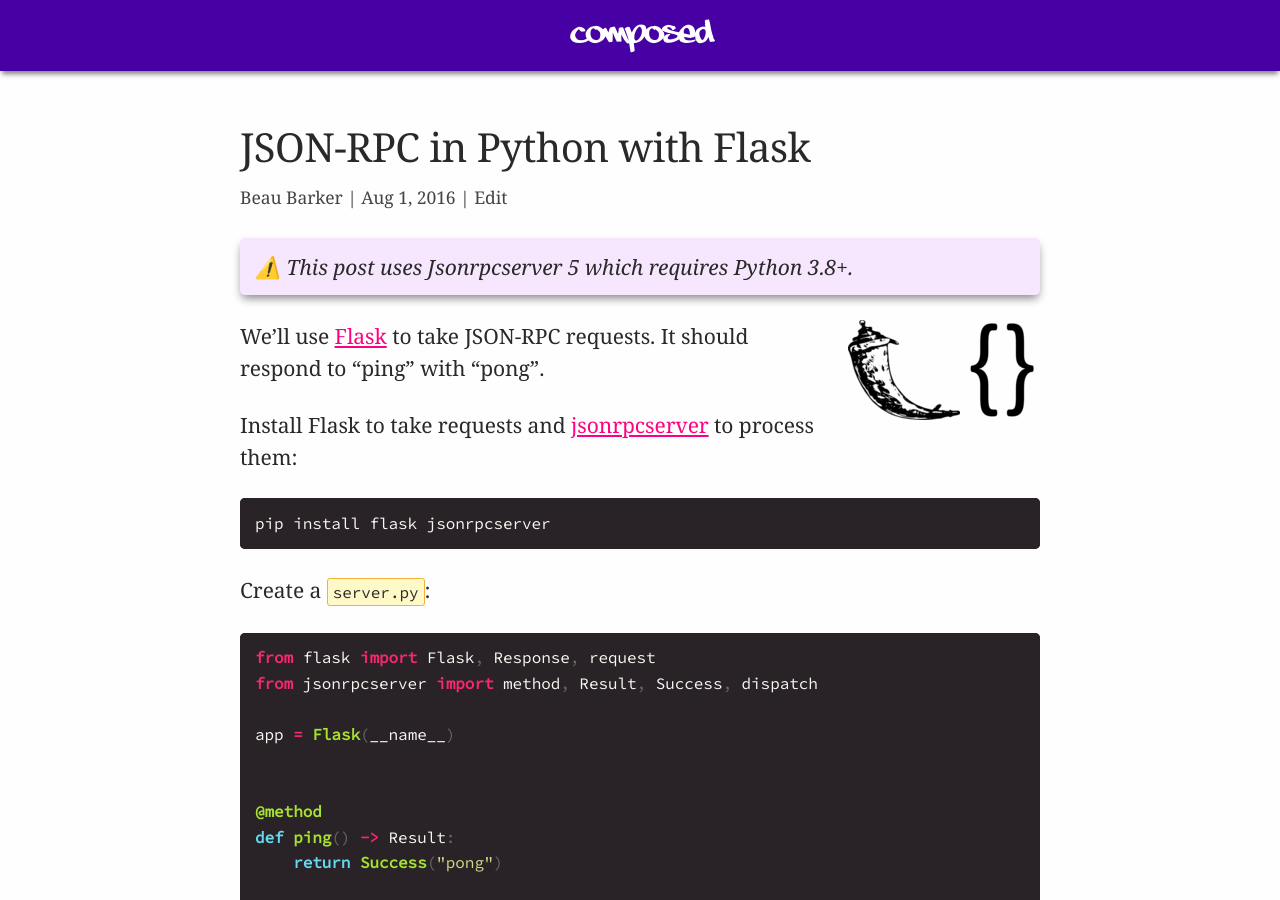
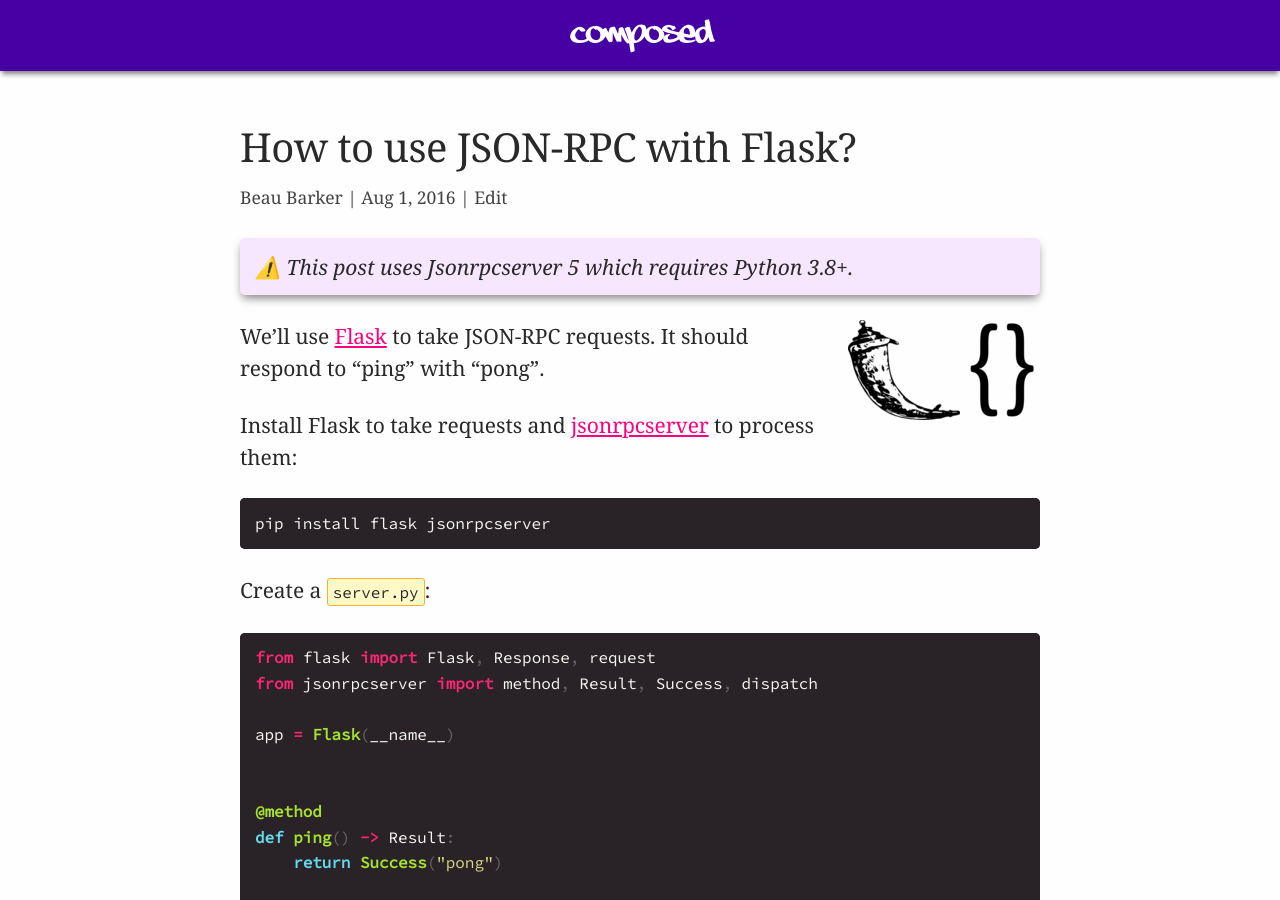
Before and after one commit to explodinglabs/explodinglabs.github.io, a Jekyll site: the page built from docs/_posts/jsonrpc/2016-08-01-flask.markdown, in a window 1280 px wide and 900 px high. Built offline with Jekyll 4.4.1, drawn with Linux system fonts in a browser that asks for light colours.

Commit message:
Update 2016-08-01-flask.markdown

```diff
--- a/docs/_posts/jsonrpc/2016-08-01-flask.markdown
+++ b/docs/_posts/jsonrpc/2016-08-01-flask.markdown
@@ -1,7 +1,7 @@
 ---
 layout: post
 category: jsonrpc
-title: JSON-RPC in Python with Flask
+title: How to use JSON-RPC with Flask?
 permalink: /jsonrpc/flask
 ---
 <div class="warning" markdown="1">
```
